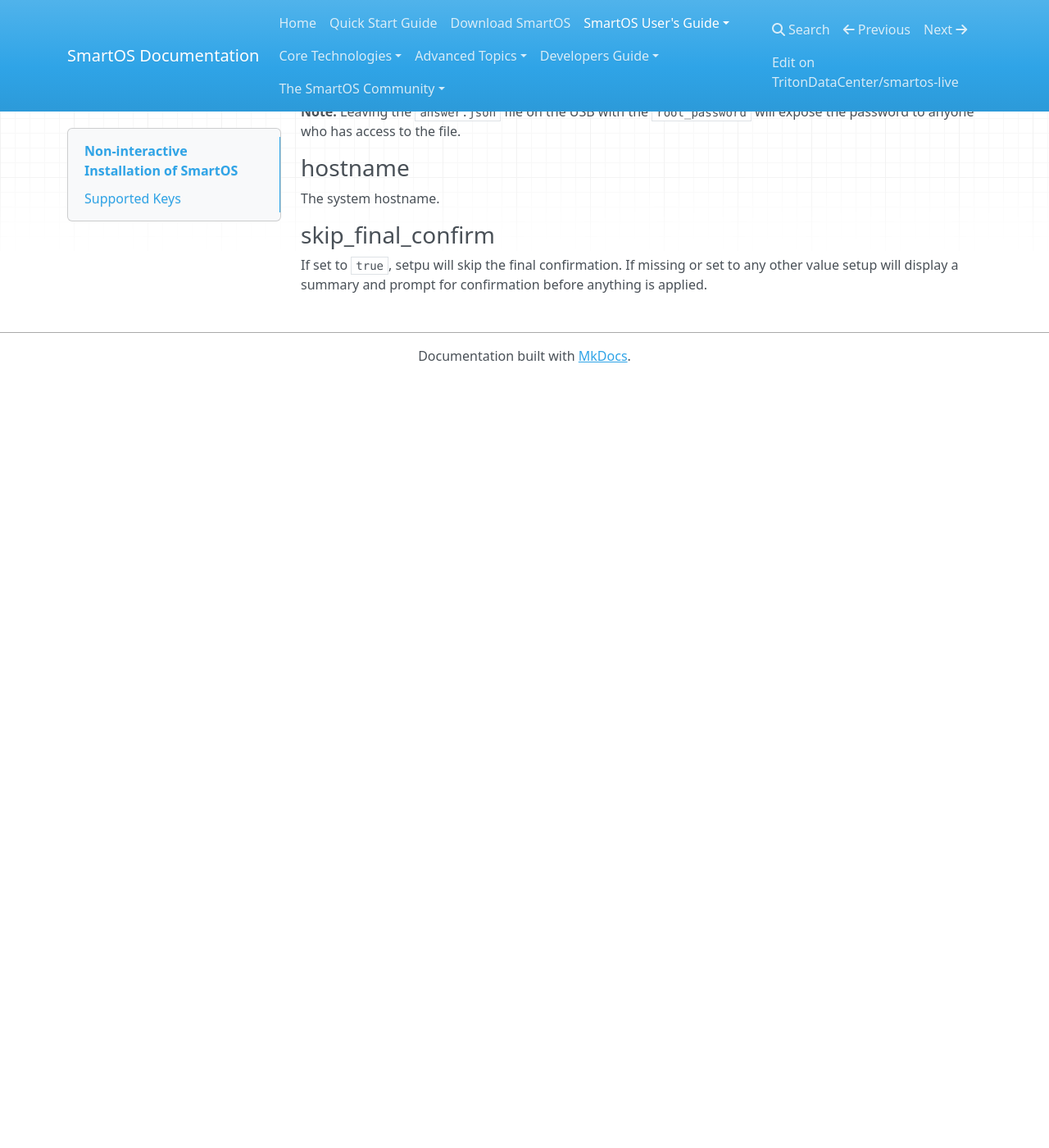
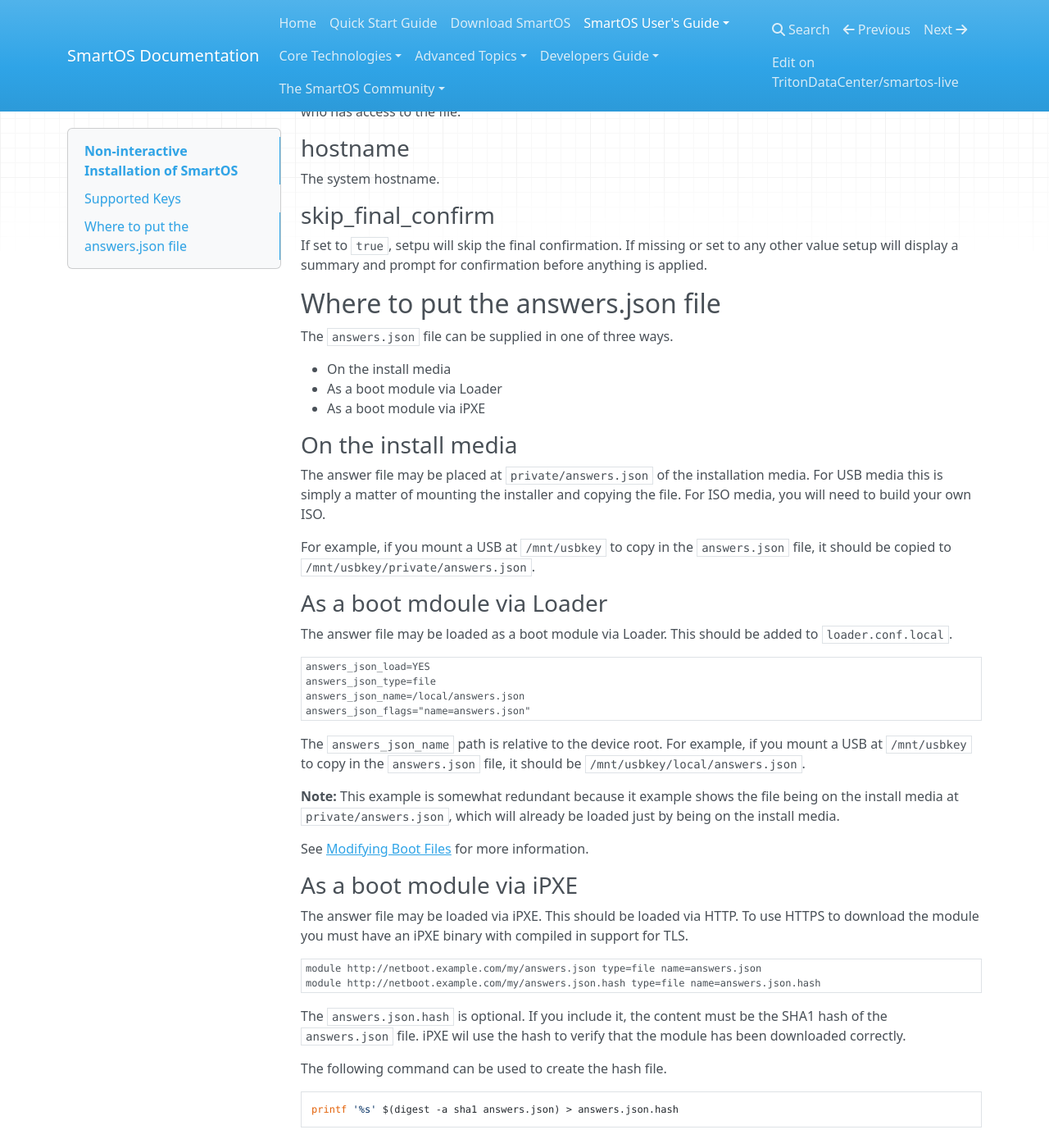
Before and after one commit to TritonDataCenter/smartos-docs, an MkDocs documentation site: the page built from docs/non-interactive-install.md, in a window 1280 px wide and 1400 px high, scrolled down 2924 px. Shown: the whole window at 82% size. Built offline with MkDocs 1.6.1, drawn with Linux system fonts in a browser that asks for light colours; nearby versions of some CDN libraries; before the commit the page ends 3386 px from its top, so only the background shows below that; some of the changed text lies outside the part shown.

Commit message:
OS-8610 SmartOS setup should accept answers.json as a boot module (#77)
Reviewed by: Dan McDonald <danmcd@mnx.io>

````diff
--- a/docs/non-interactive-install.md
+++ b/docs/non-interactive-install.md
@@ -31,6 +28,9 @@
   "skip_final_confirm": true
 }
 ```
+
+The answer file *must* be valid JSON. If there are parsing errors the entire
+file will be ignored.
 
 ## Supported Keys
 
@@ -159,7 +159,7 @@
 This string will be used to generate a password hash added to the `shadow`
 file for the `root` user.
 
-**Note:** Leaving the `answer.json` file on the USB with the `root_password`
+**Note:** Leaving the `answers.json` file on the USB with the `root_password`
 will expose the password to anyone who has access to the file.
 
 ### hostname
@@ -171,3 +171,63 @@
 If set to `true`, setpu will skip the final confirmation. If missing or set to
 any other value setup will display a summary and prompt for confirmation before
 anything is applied.
+
+## Where to put the answers.json file
+
+The `answers.json` file can be supplied in one of three ways.
+
+* On the install media
+* As a boot module via Loader
+* As a boot module via iPXE
+
+### On the install media
+
+The answer file may be placed at `private/answers.json` of the installation
+media. For USB media this is simply a matter of mounting the installer and
+copying the file. For ISO media, you will need to build your own ISO.
+
+For example, if you mount a USB at `/mnt/usbkey` to copy in the `answers.json`
+file, it should be copied to `/mnt/usbkey/private/answers.json`.
+
+### As a boot mdoule via Loader
+
+The answer file may be loaded as a boot module via Loader. This should be added
+to `loader.conf.local`.
+
+```conf
+answers_json_load=YES
+answers_json_type=file
+answers_json_name=/local/answers.json
+answers_json_flags="name=answers.json"
+```
+
+The `answers_json_name` path is relative to the device root. For example, if you
+mount a USB at `/mnt/usbkey` to copy in the `answers.json` file, it should be
+`/mnt/usbkey/local/answers.json`.
+
+**Note:** This example is somewhat redundant because it example shows the file
+being on the install media at `private/answers.json`, which will already be
+loaded just by being on the install media.
+
+See [Modifying Boot Files](/modifying-boot-files) for more information.
+
+### As a boot module via iPXE
+
+The answer file may be loaded via iPXE. This should be loaded via HTTP. To
+use HTTPS to download the module you must have an iPXE binary with compiled in
+support for TLS.
+
+```ipxe
+module http://netboot.example.com/my/answers.json type=file name=answers.json
+module http://netboot.example.com/my/answers.json.hash type=file name=answers.json.hash
+```
+
+The `answers.json.hash` is optional. If you include it, the content must be the
+SHA1 hash of the `answers.json` file. iPXE wil use the hash to verify that the
+module has been downloaded correctly.
+
+The following command can be used to create the hash file.
+
+```sh
+printf '%s' $(digest -a sha1 answers.json) > answers.json.hash
+```
````
Also changed, not shown: other parts of docs/non-interactive-install.md (+0 -3 lines).
